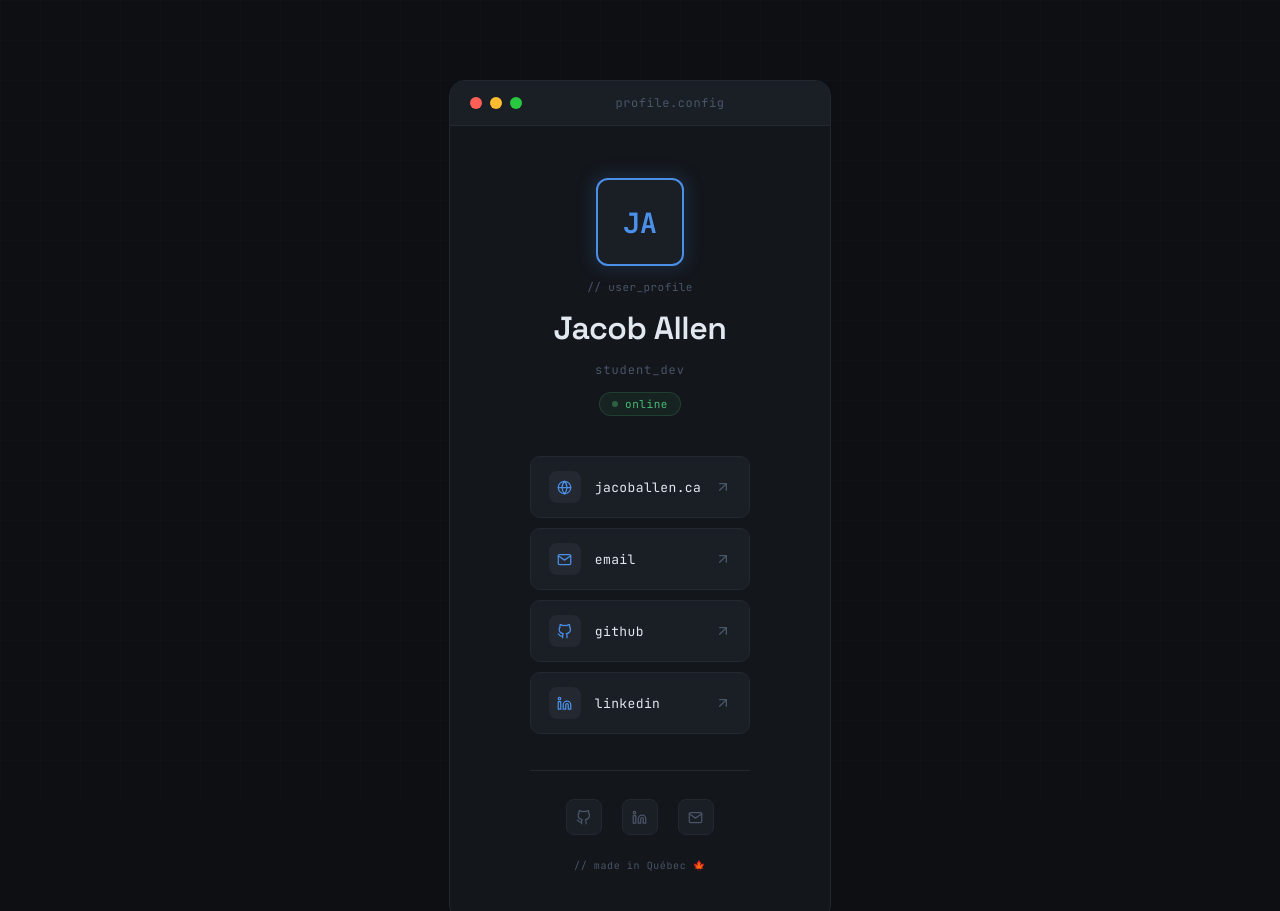
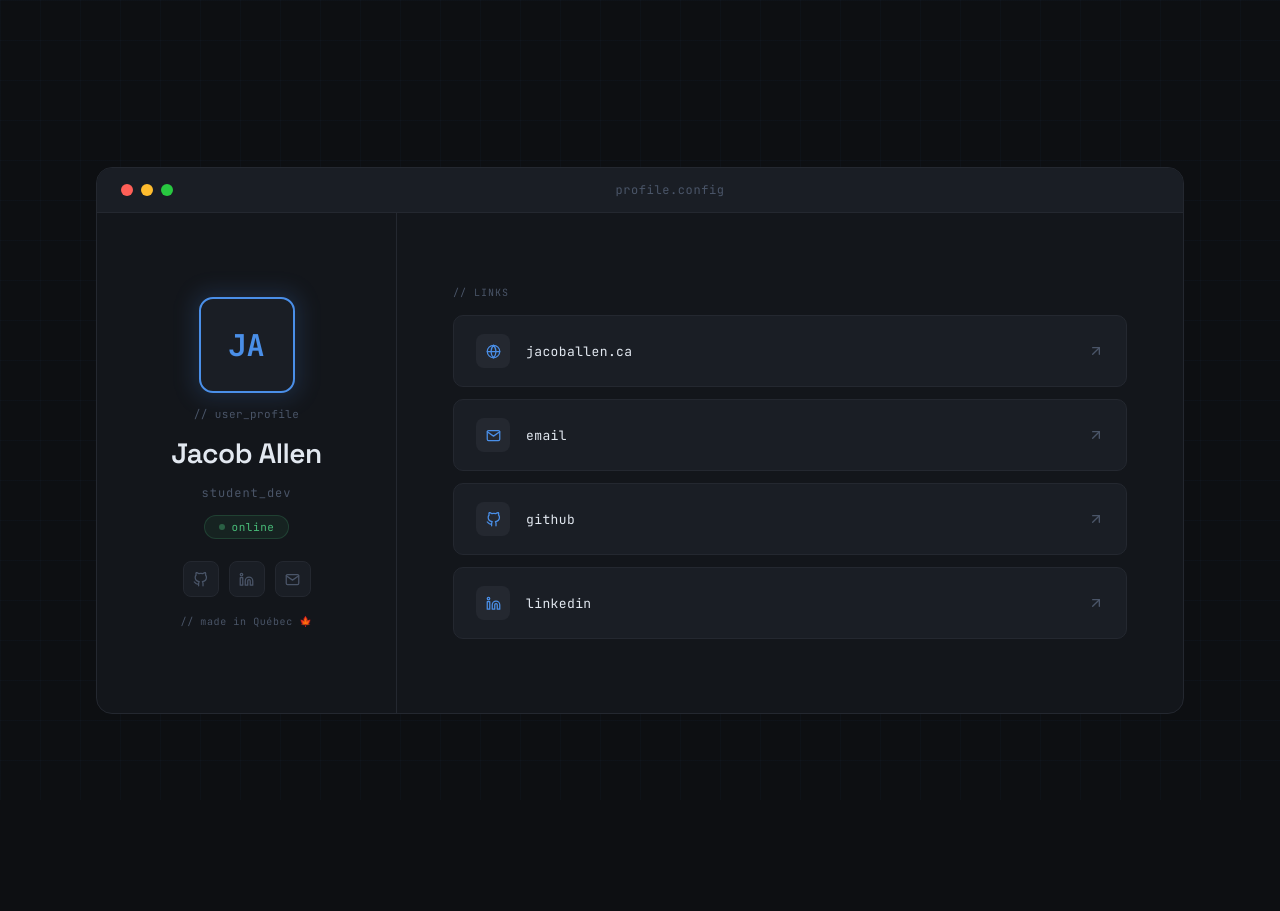
Before and after one commit to Allen-Jacob/personal-website, a plain HTML site: page index.html in a window 1280 px wide. Shown: the top 911 px of the page. After the commit the page ends 880 px from the top, so only its background shows below. Drawn offline with Linux system fonts and the light colour scheme.

Commit message:
adjust box

```diff
--- a/index.html
+++ b/index.html
@@ -10,6 +10,7 @@
 </head>
 <body>
   <div class="card">
+
     <!-- Title bar -->
     <div class="titlebar">
       <span class="dot red"></span>
@@ -19,7 +20,8 @@
     </div>
 
     <div class="body">
-      <!-- Profile -->
+
+      <!-- Left: Profile -->
       <div class="profile">
         <div class="avatar-wrap">
           <div class="avatar">JA</div>
@@ -32,10 +34,25 @@
           <span class="status-dot"></span>
           online
         </span>
+
+        <div class="socials">
+          <a href="https://github.com/TON_USERNAME" target="_blank" rel="noopener" class="social" title="GitHub">
+            <svg viewBox="0 0 24 24"><path d="M9 19c-5 1.5-5-2.5-7-3m14 6v-3.87a3.37 3.37 0 0 0-.94-2.61c3.14-.35 6.44-1.54 6.44-7A5.44 5.44 0 0 0 20 4.77 5.07 5.07 0 0 0 19.91 1S18.73.65 16 2.48a13.38 13.38 0 0 0-7 0C6.27.65 5.09 1 5.09 1A5.07 5.07 0 0 0 5 4.77a5.44 5.44 0 0 0-1.5 3.78c0 5.42 3.3 6.61 6.44 7A3.37 3.37 0 0 0 9 18.13V22"/></svg>
+          </a>
+          <a href="https://linkedin.com/in/TON_USERNAME" target="_blank" rel="noopener" class="social" title="LinkedIn">
+            <svg viewBox="0 0 24 24"><path d="M16 8a6 6 0 0 1 6 6v7h-4v-7a2 2 0 0 0-2-2 2 2 0 0 0-2 2v7h-4v-7a6 6 0 0 1 6-6z"/><rect x="2" y="9" width="4" height="12"/><circle cx="4" cy="4" r="2"/></svg>
+          </a>
+          <a href="mailto:jacob@jacoballen.ca" class="social" title="Email">
+            <svg viewBox="0 0 24 24"><path d="M4 4h16c1.1 0 2 .9 2 2v12c0 1.1-.9 2-2 2H4c-1.1 0-2-.9-2-2V6c0-1.1.9-2 2-2z"/><polyline points="22,6 12,13 2,6"/></svg>
+          </a>
+        </div>
+
+        <span class="footer-note">// made in Québec 🍁</span>
       </div>
 
-      <!-- Links -->
-      <div class="links">
+      <!-- Right: Links -->
+      <div class="links-col">
+        <span class="links-title">// links</span>
 
         <a href="https://jacoballen.ca" target="_blank" rel="noopener" class="link">
           <div class="link-icon">
@@ -70,21 +87,6 @@
         </a>
 
       </div>
-
-      <!-- Socials -->
-      <div class="socials">
-        <a href="https://github.com/TON_USERNAME" target="_blank" rel="noopener" class="social" title="GitHub">
-          <svg viewBox="0 0 24 24"><path d="M9 19c-5 1.5-5-2.5-7-3m14 6v-3.87a3.37 3.37 0 0 0-.94-2.61c3.14-.35 6.44-1.54 6.44-7A5.44 5.44 0 0 0 20 4.77 5.07 5.07 0 0 0 19.91 1S18.73.65 16 2.48a13.38 13.38 0 0 0-7 0C6.27.65 5.09 1 5.09 1A5.07 5.07 0 0 0 5 4.77a5.44 5.44 0 0 0-1.5 3.78c0 5.42 3.3 6.61 6.44 7A3.37 3.37 0 0 0 9 18.13V22"/></svg>
-        </a>
-        <a href="https://linkedin.com/in/TON_USERNAME" target="_blank" rel="noopener" class="social" title="LinkedIn">
-          <svg viewBox="0 0 24 24"><path d="M16 8a6 6 0 0 1 6 6v7h-4v-7a2 2 0 0 0-2-2 2 2 0 0 0-2 2v7h-4v-7a6 6 0 0 1 6-6z"/><rect x="2" y="9" width="4" height="12"/><circle cx="4" cy="4" r="2"/></svg>
-        </a>
-        <a href="mailto:jacob@jacoballen.ca" class="social" title="Email">
-          <svg viewBox="0 0 24 24"><path d="M4 4h16c1.1 0 2 .9 2 2v12c0 1.1-.9 2-2 2H4c-1.1 0-2-.9-2-2V6c0-1.1.9-2 2-2z"/><polyline points="22,6 12,13 2,6"/></svg>
-        </a>
-      </div>
-
-      <p class="footer-note">// made in Québec 🍁</p>
     </div>
   </div>
 </body>
--- a/styles.css
+++ b/styles.css
@@ -5,27 +5,24 @@
   --surface: #13161b;
   --surface2: #1a1e25;
   --border: #242830;
-  --border-hover: #3a4150;
   --text: #e2e8f0;
   --muted: #4a5568;
   --accent: #4a8fe8;
-  --accent2: #2d6bc4;
   --accent-glow: rgba(74, 143, 232, 0.15);
   --green: #48bb78;
 }
 
 html, body {
-  min-height: 100%;
+  min-height: 100vh;
   background: var(--bg);
   color: var(--text);
   font-family: 'JetBrains Mono', monospace;
   display: flex;
   align-items: center;
   justify-content: center;
-  padding: 40px 20px;
+  padding: 40px 5vw;
 }
 
-/* Subtle grid background */
 body::before {
   content: '';
   position: fixed;
@@ -41,8 +38,9 @@ body::before {
 .card {
   position: relative;
   z-index: 1;
-  width: 100%;
-  max-width: 1100px;
+  width: 85vw;
+  max-width: 1400px;
+  min-width: 320px;
   background: var(--surface);
   border: 1px solid var(--border);
   border-radius: 16px;
@@ -55,12 +53,11 @@ body::before {
   to   { opacity: 1; transform: translateY(0); }
 }
 
-/* Title bar */
 .titlebar {
   display: flex;
   align-items: center;
   gap: 8px;
-  padding: 14px 20px;
+  padding: 14px 24px;
   background: var(--surface2);
   border-bottom: 1px solid var(--border);
 }
@@ -78,37 +75,41 @@ body::before {
   letter-spacing: 0.05em;
 }
 
-/* Body */
+/* Two-column layout */
 .body {
-  padding: 52px 80px 48px;
+  display: grid;
+  grid-template-columns: 300px 1fr;
+  min-height: 500px;
 }
 
-/* Profile */
+/* Left — profile */
 .profile {
   display: flex;
   flex-direction: column;
   align-items: center;
+  justify-content: center;
   gap: 14px;
-  margin-bottom: 40px;
+  padding: 52px 36px;
+  border-right: 1px solid var(--border);
 }
 
 .avatar-wrap {
   position: relative;
-  width: 88px;
-  height: 88px;
+  width: 96px;
+  height: 96px;
 }
 
 .avatar {
-  width: 88px;
-  height: 88px;
-  border-radius: 12px;
+  width: 96px;
+  height: 96px;
+  border-radius: 14px;
   object-fit: cover;
   border: 2px solid var(--accent);
   background: var(--surface2);
   display: flex;
   align-items: center;
   justify-content: center;
-  font-size: 28px;
+  font-size: 30px;
   font-weight: 700;
   color: var(--accent);
   overflow: hidden;
@@ -116,10 +117,10 @@ body::before {
 
 .avatar-glow {
   position: absolute;
-  inset: -4px;
-  border-radius: 14px;
+  inset: -6px;
+  border-radius: 18px;
   background: var(--accent-glow);
-  filter: blur(8px);
+  filter: blur(10px);
   z-index: -1;
 }
 
@@ -131,10 +132,11 @@ body::before {
 
 .name {
   font-family: 'Space Grotesk', sans-serif;
-  font-size: 32px;
+  font-size: 28px;
   font-weight: 600;
   letter-spacing: -0.5px;
   color: var(--text);
+  text-align: center;
 }
 
 .role {
@@ -150,7 +152,7 @@ body::before {
   background: rgba(72,187,120,0.08);
   border: 1px solid rgba(72,187,120,0.2);
   border-radius: 100px;
-  padding: 4px 12px;
+  padding: 4px 14px;
   font-size: 11px;
   color: var(--green);
   letter-spacing: 0.05em;
@@ -169,92 +171,10 @@ body::before {
   50%       { opacity: 0.4; }
 }
 
-/* Links */
-.links {
-  display: flex;
-  flex-direction: column;
-  gap: 10px;
-  margin-bottom: 36px;
-}
-
-.link {
-  display: flex;
-  align-items: center;
-  gap: 14px;
-  padding: 14px 18px;
-  background: var(--surface2);
-  border: 1px solid var(--border);
-  border-radius: 10px;
-  text-decoration: none;
-  color: var(--text);
-  font-size: 13px;
-  letter-spacing: 0.03em;
-  transition: border-color 0.2s, background 0.2s, transform 0.15s;
-  animation: fadeUp 0.5s ease both;
-}
-
-.link:nth-child(1) { animation-delay: 0.1s; }
-.link:nth-child(2) { animation-delay: 0.15s; }
-.link:nth-child(3) { animation-delay: 0.2s; }
-.link:nth-child(4) { animation-delay: 0.25s; }
-
-.link:hover {
-  border-color: var(--accent);
-  background: rgba(74,143,232,0.06);
-  transform: translateX(3px);
-}
-
-.link-icon {
-  width: 32px;
-  height: 32px;
-  border-radius: 8px;
-  background: var(--border);
-  display: flex;
-  align-items: center;
-  justify-content: center;
-  flex-shrink: 0;
-  transition: background 0.2s;
-}
-
-.link:hover .link-icon {
-  background: var(--accent-glow);
-}
-
-.link-icon svg {
-  width: 15px;
-  height: 15px;
-  stroke: var(--accent);
-  fill: none;
-  stroke-width: 2;
-  stroke-linecap: round;
-  stroke-linejoin: round;
-}
-
-.link-label { flex: 1; }
-
-.link-arrow {
-  width: 16px;
-  height: 16px;
-  stroke: var(--muted);
-  fill: none;
-  stroke-width: 2;
-  stroke-linecap: round;
-  stroke-linejoin: round;
-  transition: stroke 0.2s, transform 0.2s;
-}
-
-.link:hover .link-arrow {
-  stroke: var(--accent);
-  transform: translate(2px, -2px);
-}
-
-/* Socials */
 .socials {
   display: flex;
-  justify-content: center;
-  gap: 20px;
-  padding-top: 28px;
-  border-top: 1px solid var(--border);
+  gap: 10px;
+  margin-top: 8px;
 }
 
 .social {
@@ -288,14 +208,101 @@ body::before {
 }
 
 .footer-note {
-  text-align: center;
   font-size: 10px;
   color: var(--muted);
-  margin-top: 24px;
+  margin-top: 4px;
   letter-spacing: 0.06em;
 }
 
-@media (max-width: 480px) {
-  .body { padding: 32px 24px 28px; }
-  .name { font-size: 26px; }
+/* Right — links */
+.links-col {
+  display: flex;
+  flex-direction: column;
+  justify-content: center;
+  padding: 52px 56px;
+  gap: 12px;
 }
+
+.links-title {
+  font-size: 10px;
+  color: var(--muted);
+  letter-spacing: 0.1em;
+  text-transform: uppercase;
+  margin-bottom: 4px;
+}
+
+.link {
+  display: flex;
+  align-items: center;
+  gap: 16px;
+  padding: 18px 22px;
+  background: var(--surface2);
+  border: 1px solid var(--border);
+  border-radius: 10px;
+  text-decoration: none;
+  color: var(--text);
+  font-size: 13px;
+  letter-spacing: 0.03em;
+  transition: border-color 0.2s, background 0.2s, transform 0.15s;
+  animation: fadeUp 0.5s ease both;
+}
+
+.link:nth-child(2) { animation-delay: 0.1s; }
+.link:nth-child(3) { animation-delay: 0.15s; }
+.link:nth-child(4) { animation-delay: 0.2s; }
+.link:nth-child(5) { animation-delay: 0.25s; }
+
+.link:hover {
+  border-color: var(--accent);
+  background: rgba(74,143,232,0.06);
+  transform: translateX(4px);
+}
+
+.link-icon {
+  width: 34px;
+  height: 34px;
+  border-radius: 8px;
+  background: var(--border);
+  display: flex;
+  align-items: center;
+  justify-content: center;
+  flex-shrink: 0;
+  transition: background 0.2s;
+}
+
+.link:hover .link-icon { background: var(--accent-glow); }
+
+.link-icon svg {
+  width: 15px;
+  height: 15px;
+  stroke: var(--accent);
+  fill: none;
+  stroke-width: 2;
+  stroke-linecap: round;
+  stroke-linejoin: round;
+}
+
+.link-label { flex: 1; }
+
+.link-arrow {
+  width: 16px;
+  height: 16px;
+  stroke: var(--muted);
+  fill: none;
+  stroke-width: 2;
+  stroke-linecap: round;
+  stroke-linejoin: round;
+  transition: stroke 0.2s, transform 0.2s;
+}
+
+.link:hover .link-arrow {
+  stroke: var(--accent);
+  transform: translate(2px, -2px);
+}
+
+@media (max-width: 700px) {
+  .body { grid-template-columns: 1fr; }
+  .profile { border-right: none; border-bottom: 1px solid var(--border); padding: 36px 24px; }
+  .links-col { padding: 32px 24px; }
+  .card { width: 95vw; }
+}
```
